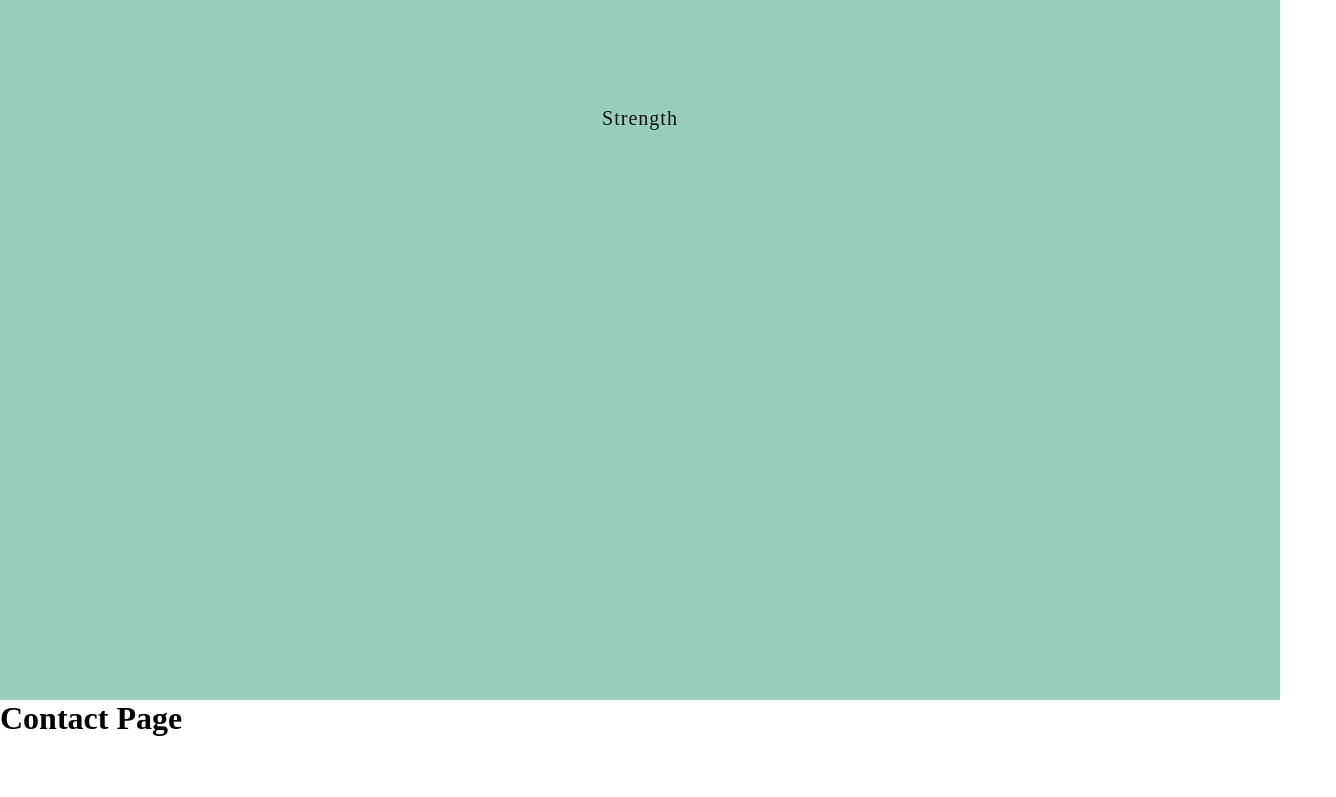
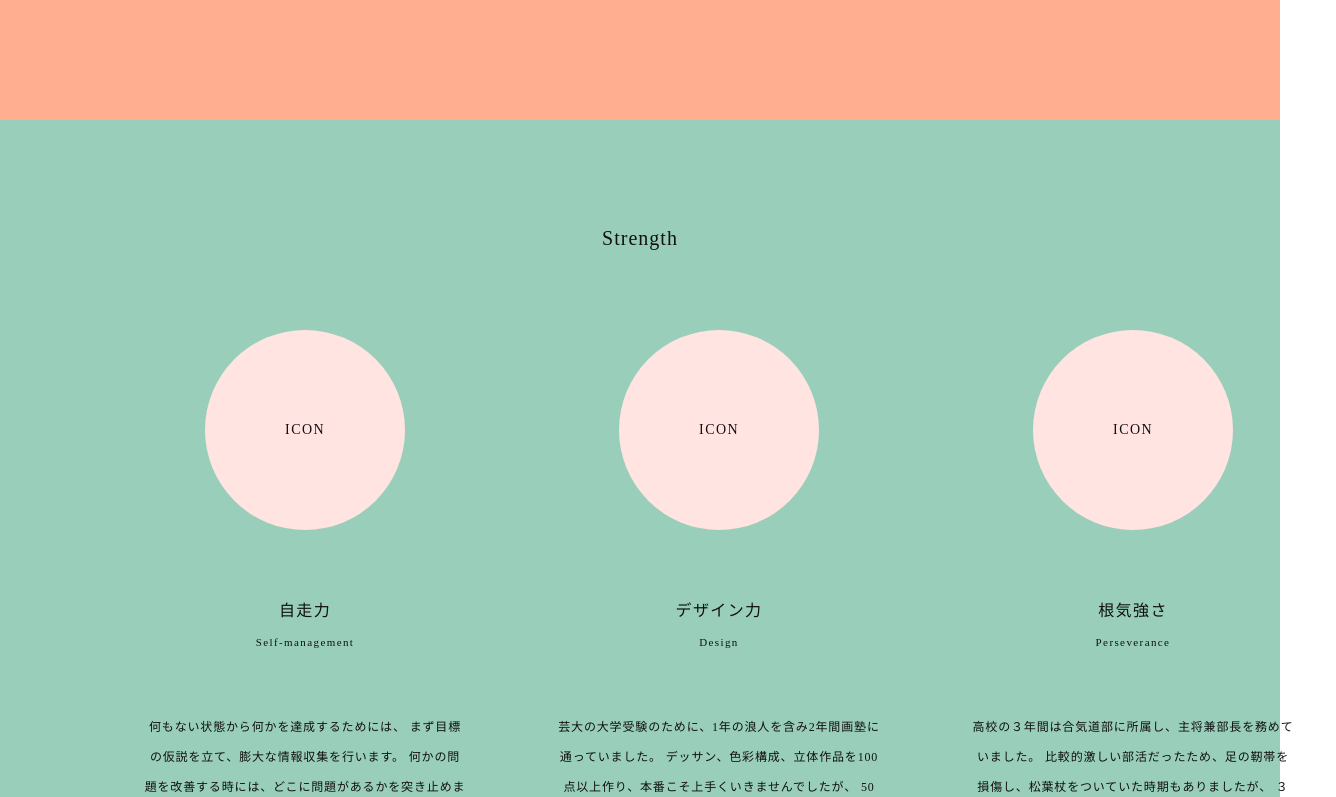
Before and after one commit to subaba-design/self-introduction, a React (Create React App) app: page / in a window 1280 px wide. Shown: the part 2000-2797 px from the top of the page, 1336 px wide, since content can reach past the window. Before the commit the page ends 2737 px from the top, so only its background shows below. Built offline with nearby package versions, Linux system fonts and the light colour scheme.

Commit message:
Create : Day2

```diff
--- a/src/components/About/About.css
+++ b/src/components/About/About.css
@@ -5,7 +5,7 @@
 }
 
 .about-title {
-    color: rgb(71, 114, 88);
+    color: rgb(29, 100, 102);
     font-size: 20px;
     font-weight: 400;
     font-weight: 10;
@@ -28,7 +28,7 @@
     left: 120px;
     right: 0px;
     z-index: 2;
-    top: 860px;
+    top: 980px;
 }
 
 .about-element {
@@ -88,7 +88,7 @@
 }
 
 .about-link-to-person {
-    color: rgb(29, 100, 102);;
+    color: rgb(71, 114, 88);
     font-size: 20px;
     font-weight: 400;
     font-weight: 10;
--- a/src/components/Header/Header.css
+++ b/src/components/Header/Header.css
@@ -1,6 +1,6 @@
 .Header {
     background-color: thistle;
-    height: 700px;
+    height: 820px;
 }
 
 .header-logo {
@@ -86,5 +86,5 @@
     width: 1px;
     -webkit-font-smoothing: antialiased;
     writing-mode: vertical-rl;
-    top: 620px;
+    top: 720px;
 }
--- a/src/components/Strength/Strength.css
+++ b/src/components/Strength/Strength.css
@@ -1,6 +1,6 @@
 .Strength {
     background-color: rgb(153, 206, 187);
-    height: 700px;
+    height: 1000px;
 }
 
 .strength-title {
@@ -12,5 +12,93 @@
     line-height: 36px;
     padding-top: 100px;
     text-align: center;
+    margin-bottom: 60px;
     -webkit-font-smoothing: antialiased;
 }
+
+.strength-sec-list {
+    color: rgb(17, 17, 17);
+    display: flex;
+    -webkit-font-smoothing: antialiased;
+    font-size: 14px;
+    font-weight: 400;
+    letter-spacing: 1.4px;
+    line-height: 25.2px;
+    list-style-image: none;
+    list-style-position: outside;
+    list-style-type: none;
+    margin-block-end: 50px;
+    margin-bottom: 50px;
+    margin-inline-end: 104px;
+    margin-inline-start: 104px;
+    margin-left: 104px;
+    margin-right: 104px;
+    max-width: 1400px;
+    padding-inline-start: 40px;
+    padding-left: 40px;
+    padding-right: 40px;
+    text-align: left;
+    width: 1152px;
+}
+
+.strength-list01 {
+    margin-right: 92px;
+    opacity: 1;
+    width: 322px;
+}
+
+.strength-list-ttl-area {
+    display: block;
+    min-height: 370px;
+}
+
+.strength-list-icon-side {
+    align-items: center;
+    text-align: center;
+    display: flex;
+    height: 200px;
+    justify-content: center;
+    margin-block-end: 55px;
+    margin-bottom: 70px;
+    margin-inline-end: 61px;
+    margin-inline-start: 61px;
+    margin-left: 61px;
+    margin-right: 61px;
+    width: 200px;
+    background-color: mistyrose;
+    border-radius: 100px;
+}
+
+.strength-list-ttl-eng {
+    text-align: center;
+    width: 322px;
+    font-size: 16px;
+    line-height: 22.4px;
+    margin-bottom: 10px;
+}
+
+.strength-list-ttl-jpn {
+    text-align: center;
+    width: 322px;
+    font-size: 11px;
+    line-height: 19.8px;
+}
+
+.strength-sec-lead-area {
+    font-size: 12px;
+    letter-spacing: 0.84px;
+    line-height: 30px;
+    text-align: center;
+}
+
+.strength-list02 {
+    margin-right: 92px;
+    opacity: 1;
+    width: 322px;
+}
+
+.strength-list03 {
+    margin-right: 92px;
+    opacity: 1;
+    width: 322px;
+}
--- a/src/components/Strength/Strength.jsx
+++ b/src/components/Strength/Strength.jsx
@@ -5,6 +5,55 @@ const Strength = () => {
     return (
         <div className="Strength">
             <h1 className="strength-title">Strength</h1>
+            <ul className="strength-sec-list">
+                <li className="strength-list01">
+                    <div className="strength-list-ttl-area">
+                        <p className="strength-list-icon-side">ICON</p>
+                        <p className="strength-list-ttl-eng">自走力</p>
+                        <p className="strength-list-ttl-jpn">Self-management</p>
+                    </div>
+                    <div className="strength-sec-lead-area">
+                        <p>何もない状態から何かを達成するためには、
+                            まず目標の仮説を立て、膨大な情報収集を行います。
+                            何かの問題を改善する時には、どこに問題があるかを突き止めます。
+                            これにより現在地と目的地とのギャップが明確化でき、
+                            ここから達成のための効率のいいやり方を探します。
+                            独学がいいのか、誰かに教わった方がいいのか。
+                            計画が決まれば後は行動あるのみです。やるか、やるか、やるか。
+                        </p>
+                    </div>
+                </li>
+                <li className="strength-list02">
+                    <div className="strength-list-ttl-area">
+                        <p className="strength-list-icon-side">ICON</p>
+                        <p className="strength-list-ttl-eng">デザイン力</p>
+                        <p className="strength-list-ttl-jpn">Design</p>
+                    </div>
+                    <div className="strength-sec-lead-area">
+                        <p>芸大の大学受験のために、1年の浪人を含み2年間画塾に通っていました。
+                            デッサン、色彩構成、立体作品を100点以上作り、本番こそ上手くいきませんでしたが、
+                            50名以上を抱える画塾のパンフレットの表紙を飾っていただいていました。
+                            基本的な補色効果や明度・彩度効果などを理解していますし、
+                            どう表現したら鑑賞側がどう感じるか、という問いを悩み抜き、考え続けた経験があります
+                        </p>
+                    </div>
+                </li>
+                <li className="strength-list03">
+                    <div className="strength-list-ttl-area">
+                        <p className="strength-list-icon-side">ICON</p>
+                        <p className="strength-list-ttl-eng">根気強さ</p>
+                        <p className="strength-list-ttl-jpn">Perseverance</p>
+                    </div>
+                    <div className="strength-sec-lead-area">
+                        <p>高校の３年間は合気道部に所属し、主将兼部長を務めていました。
+                            比較的激しい部活だったため、足の靭帯を損傷し、松葉杖をついていた時期もありましたが、
+                            ３年間やり通して、有段者資格と黒帯をいただきました。
+                            一度やり始めると、最後までやり切らないと納得ができません。
+                            ここで培った忍耐力や根気強さは自信がありますし、プログラミングに限らずともあらゆる面で活きていると思います。
+                        </p>
+                    </div>
+                </li>
+            </ul>
         </div>
     );
 }
```
